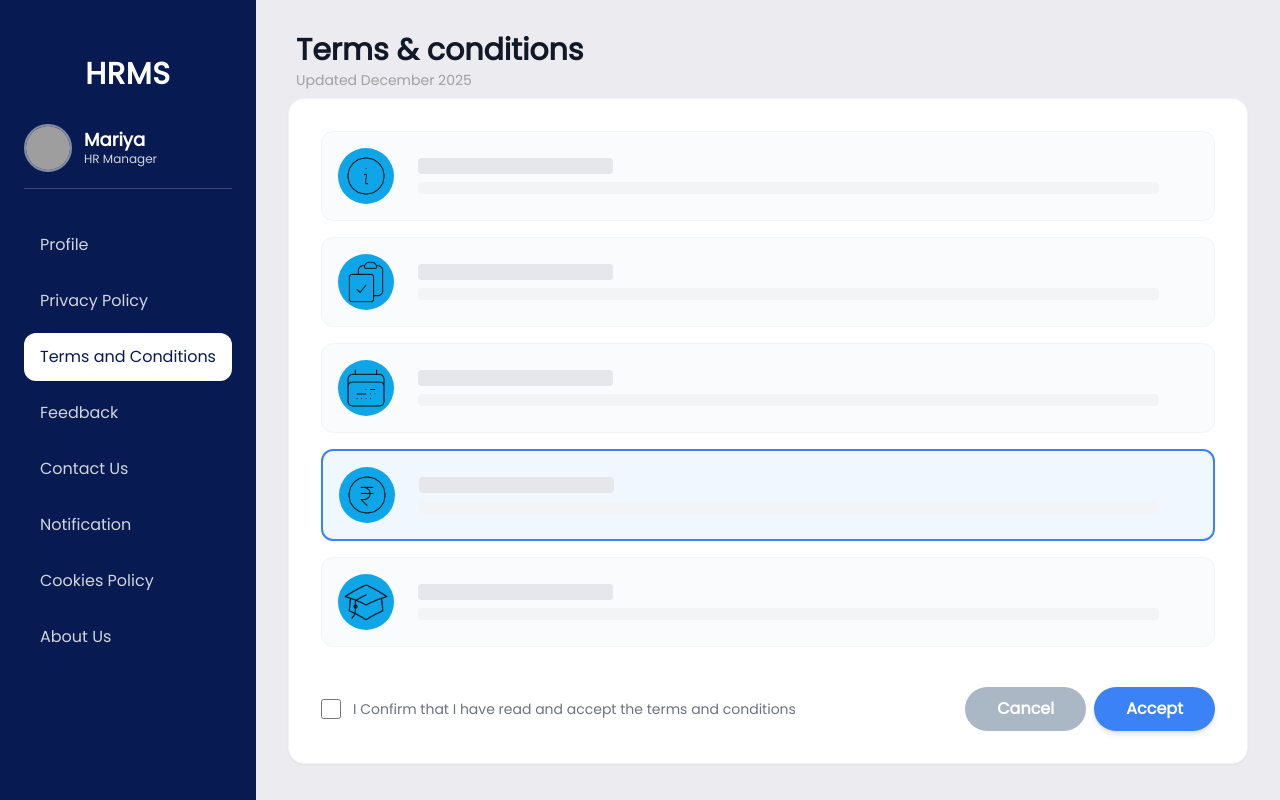
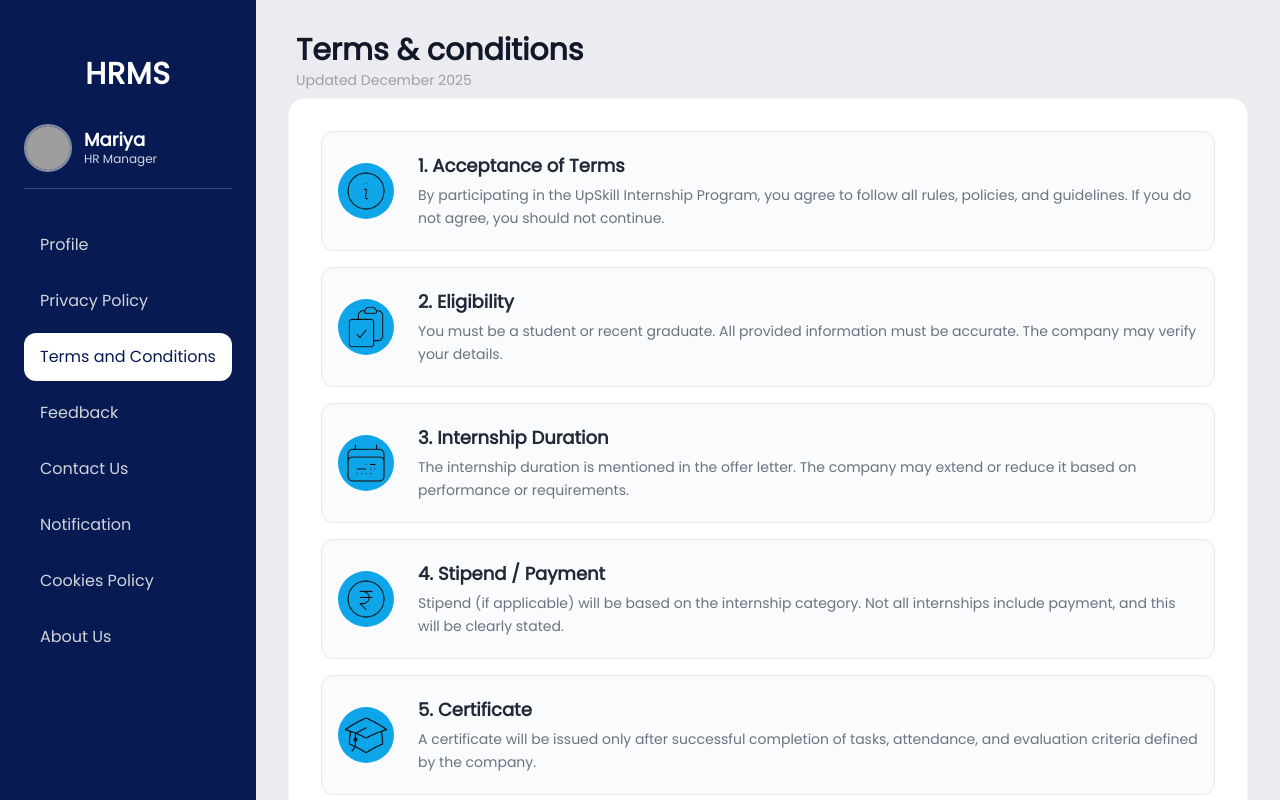
Before and after one commit to jogipradnya/HRMS-FigmaPages, a React (Create React App) app: page /terms-and-conditions in a window 1280 px wide. Built offline with nearby package versions, Linux system fonts and the light colour scheme; grey boxes are pictures that could not be loaded.

Commit message:
Updated TermsAndConditions.js

```diff
--- a/src/pages/TermsAndConditions.js
+++ b/src/pages/TermsAndConditions.js
@@ -21,77 +21,65 @@ const TermsAndConditions = () => {
 
         <div className="flex flex-col gap-4">
 
-          {/* Section 1 */}
-          <div className="flex items-center p-4 rounded-xl border border-gray-100 bg-[#F9FBFC] w-full">
-            <div className="w-14 h-14 bg-[#0EA5E9] rounded-full flex items-center justify-center flex-shrink-0">
-              <img src={infoIcon} alt="Acceptance" className="w-12 h-12 object-contain" />
+          {/* Section Box Reusable Style */}
+          {[
+            {
+              icon: infoIcon,
+              title: "1. Acceptance of Terms",
+              desc: "By participating in the UpSkill Internship Program, you agree to follow all rules, policies, and guidelines. If you do not agree, you should not continue."
+            },
+            {
+              icon: eligibilityIcon,
+              title: "2. Eligibility",
+              desc: "You must be a student or recent graduate. All provided information must be accurate. The company may verify your details."
+            },
+            {
+              icon: calendarIcon,
+              title: "3. Internship Duration",
+              desc: "The internship duration is mentioned in the offer letter. The company may extend or reduce it based on performance or requirements."
+            },
+            {
+              icon: paymentIcon,
+              title: "4. Stipend / Payment",
+              desc: "Stipend (if applicable) will be based on the internship category. Not all internships include payment, and this will be clearly stated."
+            },
+            {
+              icon: certificateIcon,
+              title: "5. Certificate",
+              desc: "A certificate will be issued only after successful completion of tasks, attendance, and evaluation criteria defined by the company."
+            }
+          ].map((item, index) => (
+            <div
+              key={index}
+              className="flex items-center p-4 rounded-xl border border-gray-200 bg-[#F9FBFC] w-full min-h-[120px]"
+            >
+              <div className="w-14 h-14 bg-[#0EA5E9] rounded-full flex items-center justify-center flex-shrink-0">
+                <img src={item.icon} alt={item.title} className="w-12 h-12 object-contain" />
+              </div>
+
+              <div className="ml-6 flex-1">
+                <h2 className="text-lg font-semibold text-gray-800">{item.title}</h2>
+                <p className="text-sm text-gray-500 leading-relaxed mt-1">{item.desc}</p>
+              </div>
             </div>
-            <div className="ml-6 flex-1 space-y-2">
-              <div className="h-4 bg-gray-200 rounded w-1/4"></div>
-              <div className="h-3 bg-gray-100 rounded w-[95%]"></div>
-            </div>
-          </div>
-
-          {/* Section 2 */}
-          <div className="flex items-center p-4 rounded-xl border border-gray-100 bg-[#F9FBFC] w-full">
-            <div className="w-14 h-14 bg-[#0EA5E9] rounded-full flex items-center justify-center flex-shrink-0">
-              <img src={eligibilityIcon} alt="Eligibility" className="w-12 h-12 object-contain" />
-            </div>
-            <div className="ml-6 flex-1 space-y-2">
-              <div className="h-4 bg-gray-200 rounded w-1/4"></div>
-              <div className="h-3 bg-gray-100 rounded w-[95%]"></div>
-            </div>
-          </div>
-
-          {/* Section 3 */}
-          <div className="flex items-center p-4 rounded-xl border border-gray-100 bg-[#F9FBFC] w-full">
-            <div className="w-14 h-14 bg-[#0EA5E9] rounded-full flex items-center justify-center flex-shrink-0">
-              <img src={calendarIcon} alt="Duration" className="w-12 h-12 object-contain" />
-            </div>
-            <div className="ml-6 flex-1 space-y-2">
-              <div className="h-4 bg-gray-200 rounded w-1/4"></div>
-              <div className="h-3 bg-gray-100 rounded w-[95%]"></div>
-            </div>
-          </div>
-
-          {/* Section 4 */}
-          <div className="flex items-center p-4 rounded-xl border-2 border-[#3B82F6] bg-[#F0F7FF] w-full">
-            <div className="w-14 h-14 bg-[#0EA5E9] rounded-full flex items-center justify-center flex-shrink-0">
-              <img src={paymentIcon} alt="Payment" className="w-12 h-12 object-contain" />
-            </div>
-            <div className="ml-6 flex-1 space-y-2">
-              <div className="h-4 bg-gray-200 rounded w-1/4"></div>
-              <div className="h-3 bg-gray-100 rounded w-[95%]"></div>
-            </div>
-          </div>
-
-          {/* Section 5 */}
-          <div className="flex items-center p-4 rounded-xl border border-gray-100 bg-[#F9FBFC] w-full">
-            <div className="w-14 h-14 bg-[#0EA5E9] rounded-full flex items-center justify-center flex-shrink-0">
-              <img src={certificateIcon} alt="Certificate" className="w-12 h-12 object-contain" />
-            </div>
-            <div className="ml-6 flex-1 space-y-2">
-              <div className="h-4 bg-gray-200 rounded w-1/4"></div>
-              <div className="h-3 bg-gray-100 rounded w-[95%]"></div>
-            </div>
-          </div>
+          ))}
 
         </div>
 
         {/* Footer */}
-        <footer className="mt-10 flex flex-col md:flex-row md:items-center justify-between gap-6 px-">
+        <footer className="mt-10 flex flex-col md:flex-row md:items-center justify-between gap-6">
           <label className="flex items-center cursor-pointer">
             <input type="checkbox" className="w-5 h-5 rounded border-gray-300 text-blue-600" />
-            <span className="ml-3 text-sm font-medium text-gray-500 ">
+            <span className="ml-3 text-sm font-medium text-gray-500">
               I Confirm that I have read and accept the terms and conditions
             </span>
           </label>
 
-          <div className="flex sm:w-auto gap-2 flex-col sm:flex-row ">
-            <button className="w-full sm:w-auto  px-8 py-2.5 mx-auto bg-[#AAB8C6] text-white rounded-full font-bold">
+          <div className="flex sm:w-auto gap-2 flex-col sm:flex-row">
+            <button className="w-full sm:w-auto px-8 py-2.5 bg-[#AAB8C6] text-white rounded-full font-bold">
               Cancel
             </button>
-            <button className=" w-full sm:w-auto  px-8 py-2.5 mx-auto bg-[#3B82F6] text-white rounded-full font-bold shadow-md">
+            <button className="w-full sm:w-auto px-8 py-2.5 bg-[#3B82F6] text-white rounded-full font-bold shadow-md">
               Accept
             </button>
           </div>
```
